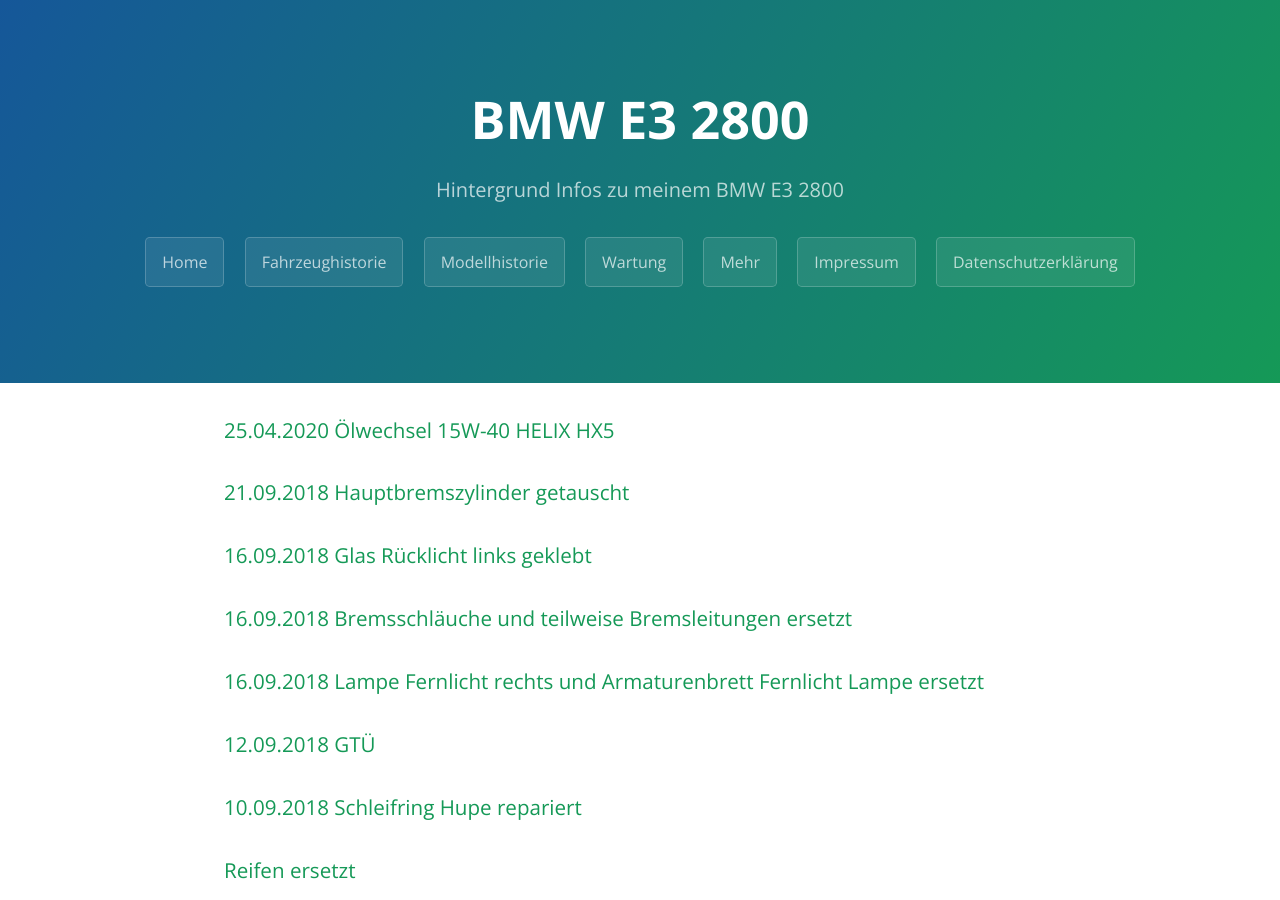
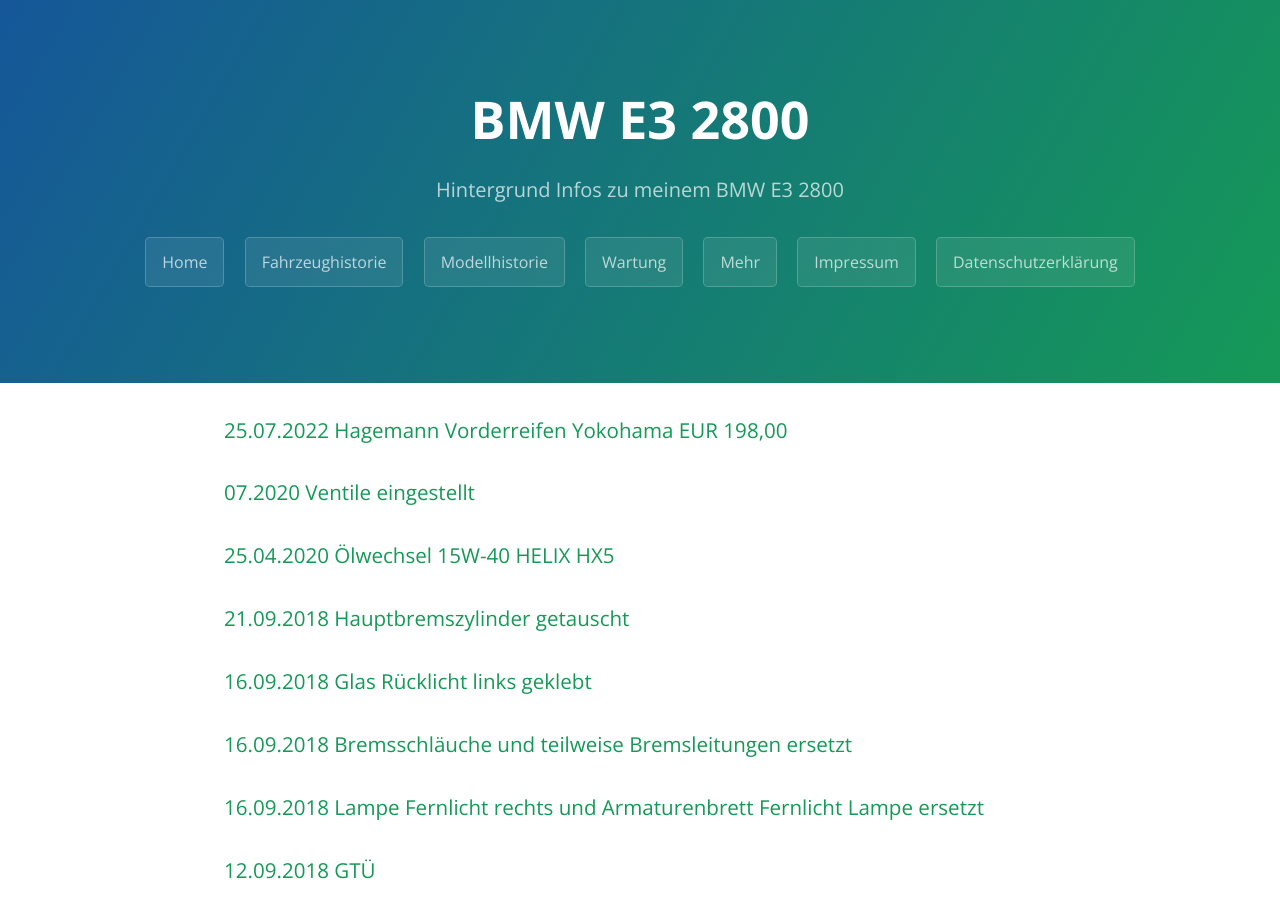
Before and after one commit to trautw/BMW-E3-2800, a Jekyll site: the page built from docs/_pages/03_maintenance.md, in a window 1280 px wide and 900 px high. Built offline with Jekyll 4.4.1, drawn with Linux system fonts in a browser that asks for light colours.

Commit message:
Update 03_maintenance.md

```diff
--- a/docs/_pages/03_maintenance.md
+++ b/docs/_pages/03_maintenance.md
@@ -3,6 +3,10 @@ layout: default
 title: Wartung
 permalink: /maintenance/
 ---
+
+### 25.07.2022 Hagemann Vorderreifen Yokohama EUR 198,00
+
+### 07.2020 Ventile eingestellt
 
 ### 25.04.2020 Ölwechsel 15W-40 HELIX HX5
 
```
